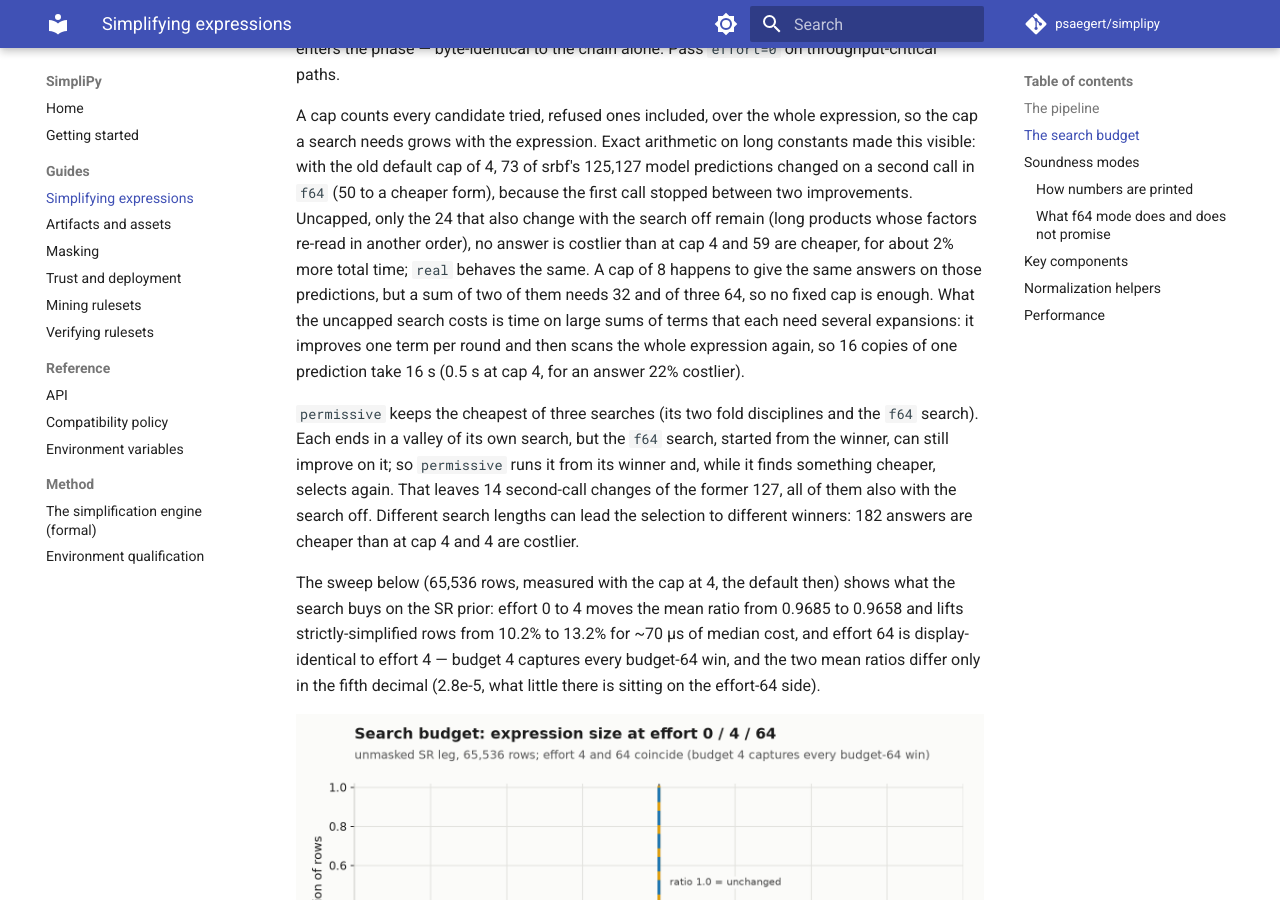
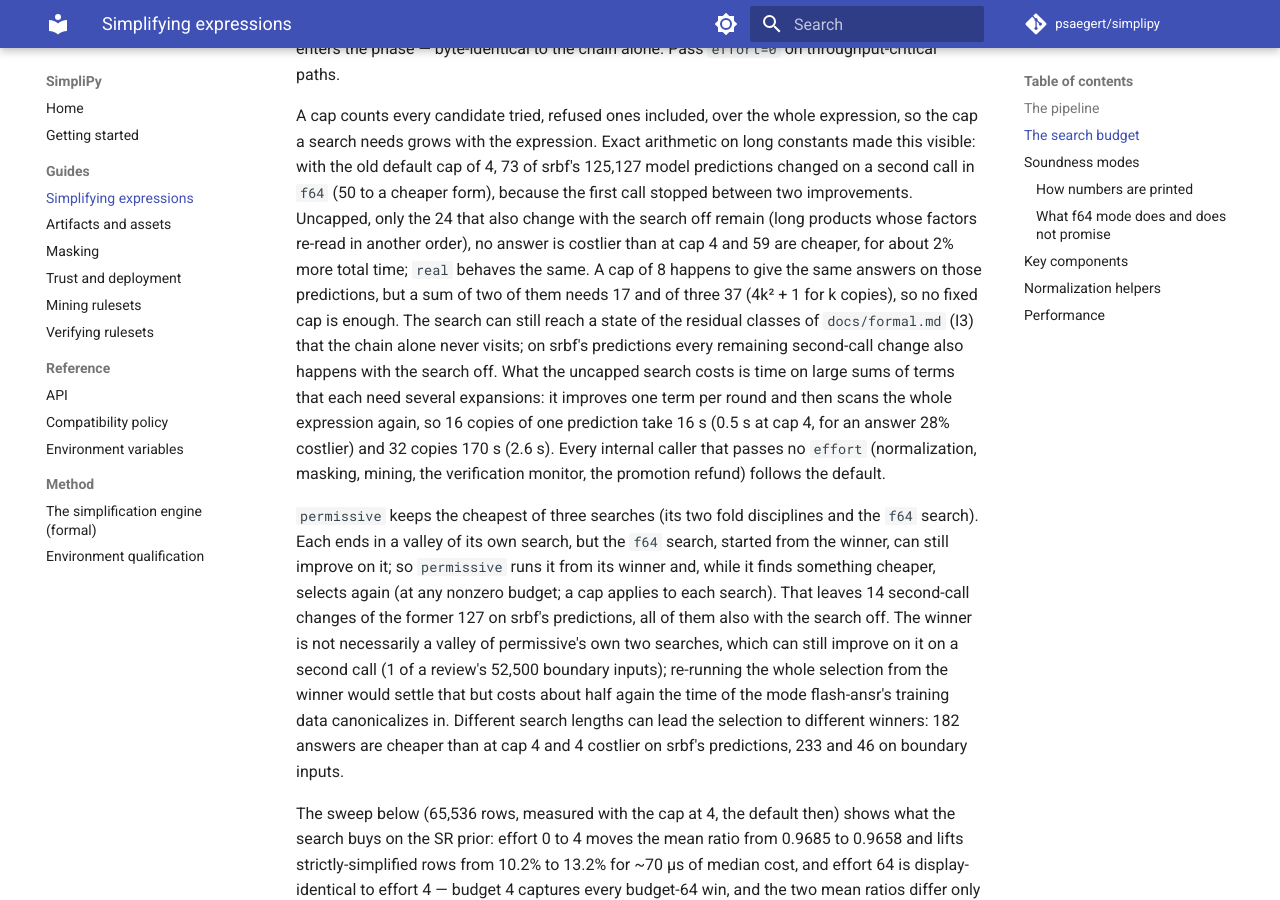
Before and after one commit to psaegert/simplipy, an MkDocs documentation site: the page built from docs/guides/simplify.md, in a window 1280 px wide and 900 px high, scrolled down 2502 px. Built offline with MkDocs 1.6.1 and Material for MkDocs 9.7.7, drawn with Linux system fonts in a browser that asks for light colours; comment, search, counter and statistics services are not loaded.

Commit message:
Review S on the uncapped search: claims scoped to what holds, caps per search, stubs
- B1: permissive's settling loop probes the f64 search only, so the winner can still be
  improved by permissive's own two searches on a second call (1 of a review's 52,500 boundary
  inputs; pre-existing at any cap). The docs (formal.md I3/L6, guide, CHANGELOG, search.rs)
  now say so. Re-running the whole selection would close it but costs +49% permissive time,
  and in the reviewer's reproducer the second call's answer is a pre-existing unsound
  infinity fold, which the full loop would have returned on the first call.
- I3: the search can reach states of the residual classes the chain alone never visits.
- Caps apply to each search (permissive runs several per call, the loop at any nonzero
  budget); a cap beyond 2^63 - 1 is no cap (it raised OverflowError).
- Internal callers that pass no effort follow the default (CHANGELOG, guide).
- Numbers: 4k^2 + 1 candidates for k copies (two need 17, three 37); the cap-4 answer is 28%
  costlier; 32 copies 170 s vs 2.6 s; permissive cheaper/costlier on boundary inputs 233/46.
- _core.pyi: explore_budget int | None for the three bindings; the effort tests' validation
  test back in its class (it was split by the new class), the permissive test renamed.

Co-Authored-By: Claude Opus 5.5 <noreply@anthropic.com>
Claude-Session: https://claude.ai/code/session_016gamUqKQqroqag4GFsNu6W

```diff
--- a/docs/guides/simplify.md
+++ b/docs/guides/simplify.md
@@ -116,18 +116,27 @@ changed on a second call in `f64` (50 to a cheaper form), because the first call
 between two improvements. Uncapped, only the 24 that also change with the search off remain
 (long products whose factors re-read in another order), no answer is costlier than at
 cap 4 and 59 are cheaper, for about 2% more total time; `real` behaves the same. A cap of 8
-happens to give the same answers on those predictions, but a sum of two of them needs 32 and
-of three 64, so no fixed cap is enough. What the uncapped search costs is time on large
-sums of terms that each need several expansions: it improves one term per round and then
-scans the whole expression again, so 16 copies of one prediction take 16 s (0.5 s at cap 4,
-for an answer 22% costlier).
+happens to give the same answers on those predictions, but a sum of two of them needs 17
+and of three 37 (4k² + 1 for k copies), so no fixed cap is enough. The search can still reach
+a state of the residual classes of `docs/formal.md` (I3) that the chain alone never visits;
+on srbf's predictions every remaining second-call change also happens with the search off.
+What the uncapped search costs is time on large sums of terms that each need several
+expansions: it improves one term per round and then scans the whole expression again, so 16
+copies of one prediction take 16 s (0.5 s at cap 4, for an answer 28% costlier) and 32 copies
+170 s (2.6 s). Every internal caller that passes no `effort` (normalization, masking, mining,
+the verification monitor, the promotion refund) follows the default.
 
 `permissive` keeps the cheapest of three searches (its two fold disciplines and the `f64`
 search). Each ends in a valley of its own search, but the `f64` search, started from the
 winner, can still improve on it; so `permissive` runs it from its winner and, while it finds
-something cheaper, selects again. That leaves 14 second-call changes of the former 127, all
-of them also with the search off. Different search lengths can lead the selection to
-different winners: 182 answers are cheaper than at cap 4 and 4 are costlier.
+something cheaper, selects again (at any nonzero budget; a cap applies to each search). That
+leaves 14 second-call changes of the former 127 on srbf's predictions, all of them also with
+the search off. The winner is not necessarily a valley of permissive's own two searches, which
+can still improve on it on a second call (1 of a review's 52,500 boundary inputs); re-running
+the whole selection from the winner would settle that but costs about half again the time of
+the mode flash-ansr's training data canonicalizes in. Different search lengths can lead the
+selection to different winners: 182 answers are cheaper than at cap 4 and 4 costlier on srbf's
+predictions, 233 and 46 on boundary inputs.
 
 The sweep below (65,536 rows, measured with the cap at 4, the default then) shows what
 the search buys on the SR prior: effort 0 to 4 moves the mean ratio from 0.9685
```
Also changed, not shown: CHANGELOG.md (+19 -13 lines), docs/formal.md (+14 -5 lines), 4 other files.
